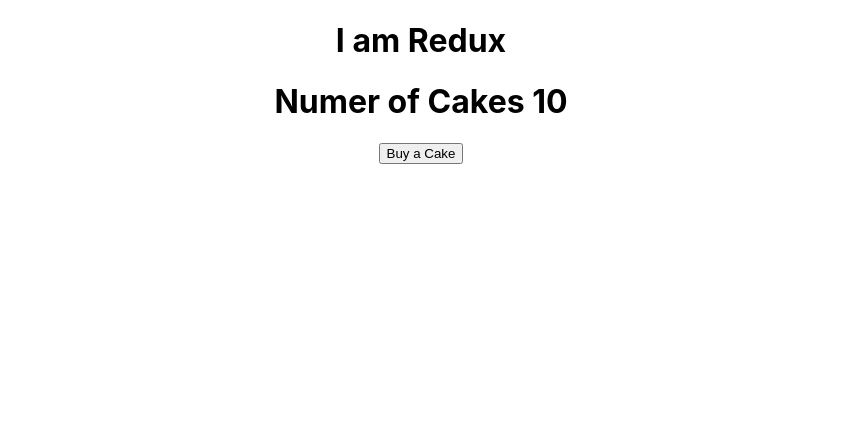
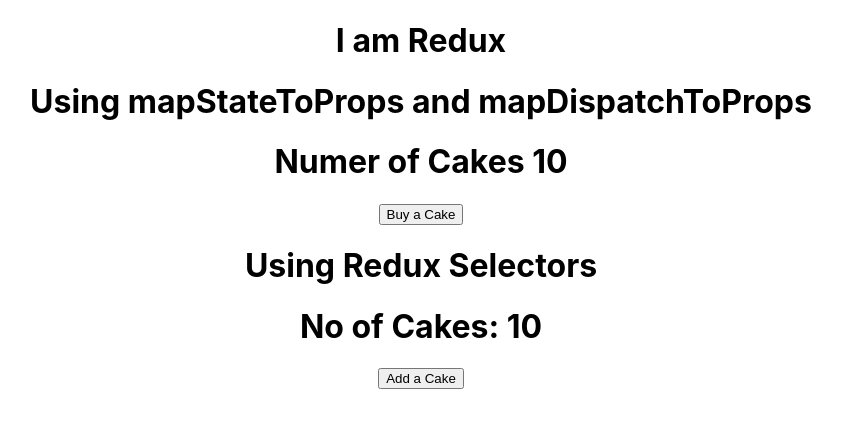
Before and after one commit to Sadia-hub/p1, a React (Create React App) app: page / in a window 1280 px wide. Shown: the top 428 px of the page, without its empty margins (219-1061 px from the left). Built offline with nearby package versions, Linux system fonts and the light colour scheme.

Commit message:
done with redux

```diff
--- a/src/App.js
+++ b/src/App.js
@@ -1,5 +1,6 @@
 import './App.css';
 import CakeContainer from './components/CakeContainer';
+import HooksCakeContainer from './components/HooksCakeContainer';
 import { Provider } from 'react-redux';
 import store from './redux/store';
 
@@ -10,6 +11,7 @@
 
       <h1>I am Redux</h1>
       <CakeContainer/>
+      <HooksCakeContainer/>
       </div>
     </Provider>
   );
--- a/src/components/CakeContainer.js
+++ b/src/components/CakeContainer.js
@@ -2,6 +2,7 @@
 import { connect } from "react-redux"
 const CakeContainer = ({noOfCakes, buyCake}) =>{
     return <>
+    <h1>Using mapStateToProps and mapDispatchToProps</h1>
     <h1>Numer of Cakes {noOfCakes}</h1>
     <button
     onClick={buyCake}
@@ -11,12 +12,16 @@
 
 //this will provide a noOfCake prop to the CakeCOntainer Component
 const mapStateToProps = state =>{
+
+    //cake in state.cake.noOfCake specifies the key mentioned for cakeReducer into object passed to combineReducer
     return {
-        noOfCakes:state.noOfCakes
+        noOfCakes:state.cake.noOfCakes
     }
 }
 
 //this prop would dispatch the buyCake action
+//it will provide additional prop to our component called buy cake.
+//it can be used to call buyCake action when button "Buy a Cake" is clicked
 const mapDispatchToProps = dispatch =>{
     return {
         buyCake:()=>dispatch(buyCake())
--- /dev/null
+++ b/src/components/HooksCakeContainer.js
@@ -0,0 +1,15 @@
+import { addCake } from "../redux"
+import { useSelector, useDispatch } from "react-redux"
+
+const HooksCakeContainer = () =>{
+    const noOfCakes = useSelector(state=>state.cake.noOfCakes)
+    const dispatch = useDispatch();
+    return <>
+    <h1>Using Redux Selectors</h1>
+    <h1>No of Cakes: {noOfCakes}</h1>
+    <button onClick={()=>dispatch(addCake())}>Add a Cake</button>
+    </>
+}
+
+
+export default HooksCakeContainer;
--- a/src/redux/cake/cakeActions.js
+++ b/src/redux/cake/cakeActions.js
@@ -1,5 +1,11 @@
-import { BUY_CAKE } from "./cakeTypes"
+import { BUY_CAKE, ADD_CAKE } from "./cakeTypes"
 
+
+export const addCake = ()=>{
+    return {
+        type:ADD_CAKE
+    }
+}
 
 export const buyCake = () =>{
     return {
--- a/src/redux/cake/cakeReducer.js
+++ b/src/redux/cake/cakeReducer.js
@@ -1,4 +1,4 @@
-import { BUY_CAKE } from "./cakeTypes"
+import { ADD_CAKE, BUY_CAKE } from "./cakeTypes"
 
 const initialState = {
     noOfCakes:10
@@ -11,6 +11,11 @@
                 ...state,
                 noOfCakes:state.noOfCakes-1
             }
+        case ADD_CAKE:
+            return {
+                ...state,
+                noOfCakes:state.noOfCakes+1
+            }
         default:
             return state;
     }
--- a/src/redux/cake/cakeTypes.js
+++ b/src/redux/cake/cakeTypes.js
@@ -1 +1,2 @@
 export const BUY_CAKE = "BUY_CAKE";
+export const ADD_CAKE = "ADD_CAKE";
--- /dev/null
+++ b/src/redux/iceCream/iceCreamActions.js
@@ -0,0 +1,7 @@
+import { BUY_ICE_CREAM } from "./iceCreamTypes";
+
+export const buyIceCream = () =>{
+    return {
+        type:BUY_ICE_CREAM
+    }
+}
--- /dev/null
+++ b/src/redux/iceCream/iceCreamReducer.js
@@ -0,0 +1,20 @@
+import { BUY_ICE_CREAM } from "./iceCreamTypes"
+
+const initialState = {
+    noOfIceCreams:10
+}
+
+const iceCreamReducer = (state=initialState, action)=>{
+    switch(action.type){
+
+        case BUY_ICE_CREAM:
+            return{
+                ...state,
+                noOfIceCreams:state.noOfIceCreams-1
+            }
+        default:
+            return state
+    }
+}
+
+export default iceCreamReducer
--- /dev/null
+++ b/src/redux/iceCream/iceCreamTypes.js
@@ -0,0 +1 @@
+export const BUY_ICE_CREAM = "BUY_ICE_CREAM";
--- a/src/redux/index.js
+++ b/src/redux/index.js
@@ -1 +1,2 @@
-export {buyCake} from "../redux/cake/cakeActions"
+export {buyCake, addCake} from "../redux/cake/cakeActions"
+export {buyIceCream} from "../redux/iceCream/iceCreamActions"
--- /dev/null
+++ b/src/redux/rootReducer.js
@@ -0,0 +1,11 @@
+import { combineReducers } from "redux";
+
+import cakeReducer from "./cake/cakeReducer";
+import iceCreamReducer from "./iceCream/iceCreamReducer";
+
+const rootReducer= combineReducers({
+    cake:cakeReducer,
+    iceCream:iceCreamReducer
+})
+
+export default rootReducer;
--- a/src/redux/store.js
+++ b/src/redux/store.js
@@ -1,6 +1,6 @@
 import {createStore} from 'redux'
-import cakeReducer from './cake/cakeReducer'
+import rootReducer from './rootReducer';
 
-const store = createStore(cakeReducer);
+const store = createStore(rootReducer);
 
 export default store;
```
